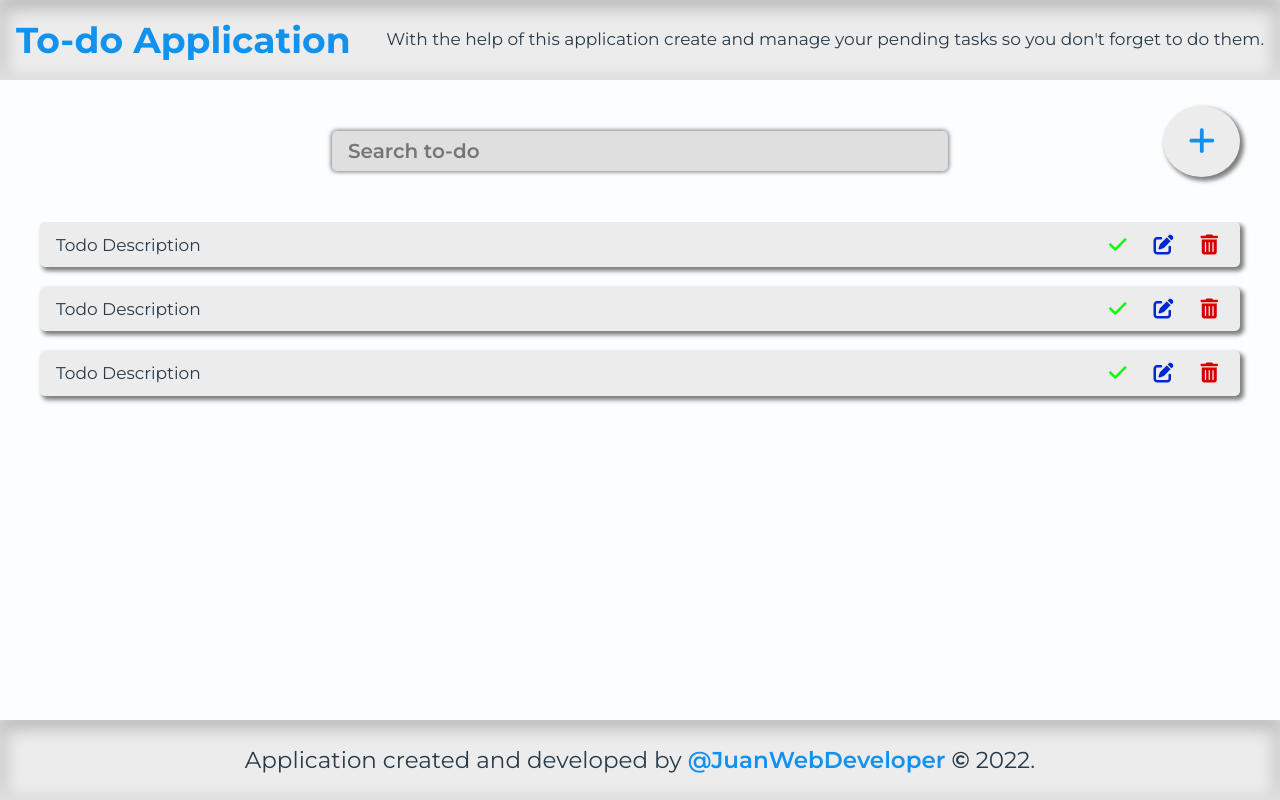
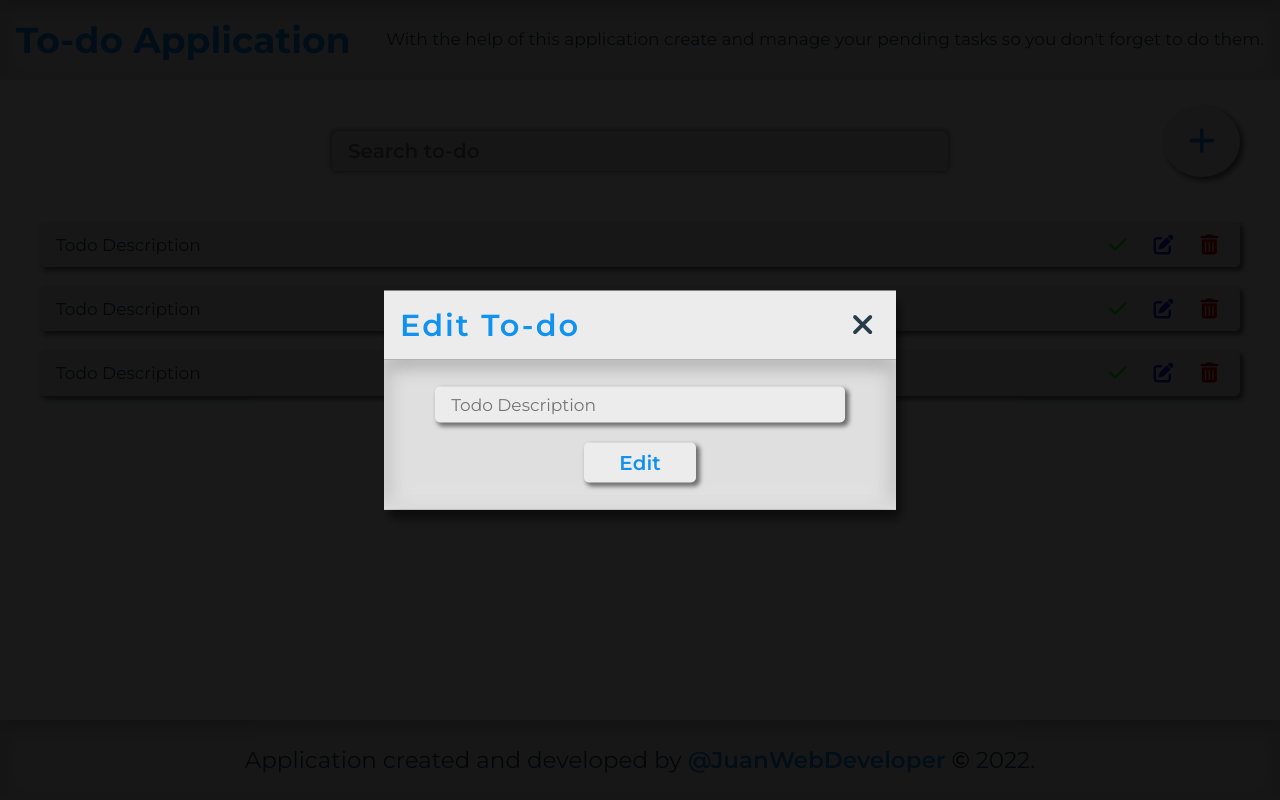
Before and after one commit to JuanWebDeveloper/Todo-App, a React (Create React App) app: page / in a window 1280 px wide. Built offline with nearby package versions, Linux system fonts and the light colour scheme.

Commit message:
Creation of the modal to edit to-dos

```diff
--- /dev/null
+++ b/src/components/modals/EditTodo.jsx
@@ -0,0 +1,20 @@
+export const EditTodo = () => {
+  return (
+    <div className='modal show-modal'>
+      <div className='modal-content'>
+        <div className='modal-header'>
+          <h4>Edit To-do</h4>
+          <button type='button' className='close' aria-label='Close'>
+            <i className='fa-solid fa-xmark'></i>
+          </button>
+        </div>
+        <div className='modal-body'>
+          <form>
+            <input type='text' placeholder='Todo Description' required />
+            <button className='button'>Edit</button>
+          </form>
+        </div>
+      </div>
+    </div>
+  );
+};
--- a/src/containers/Modals.js
+++ b/src/containers/Modals.js
@@ -2,11 +2,13 @@ import { Fragment } from 'react';
 
 // Components of the modals
 import { CreateTodo } from '../components/modals/CreateTodo';
+import { EditTodo } from '../components/modals/EditTodo';
 
 const Modals = () => {
   return (
     <Fragment>
       <CreateTodo />
+      <EditTodo />
     </Fragment>
   );
 };
```
